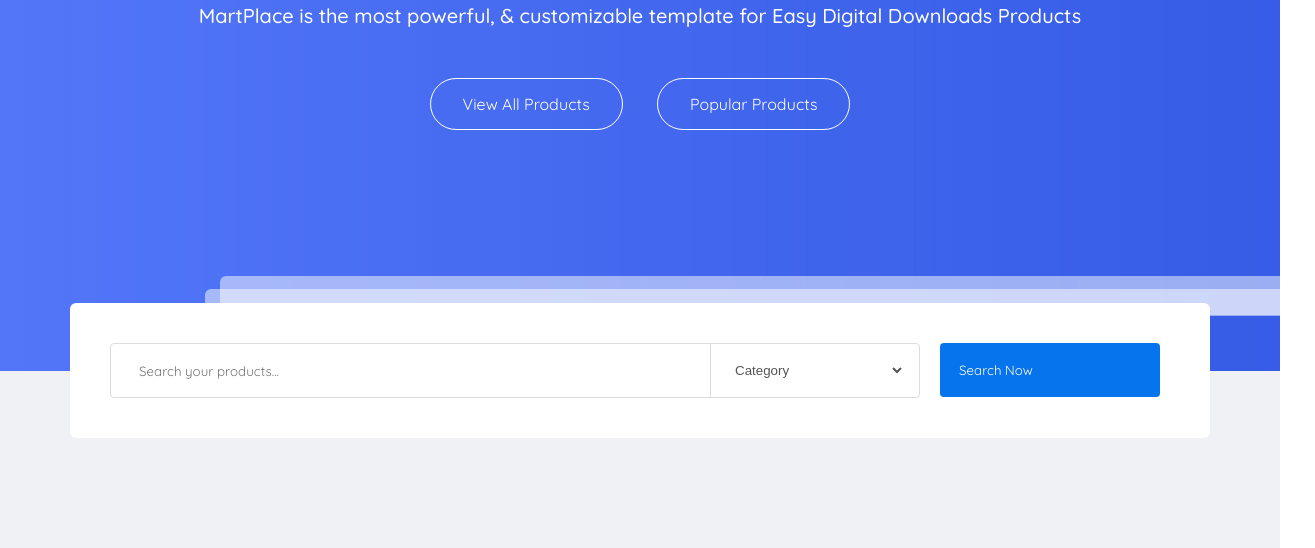
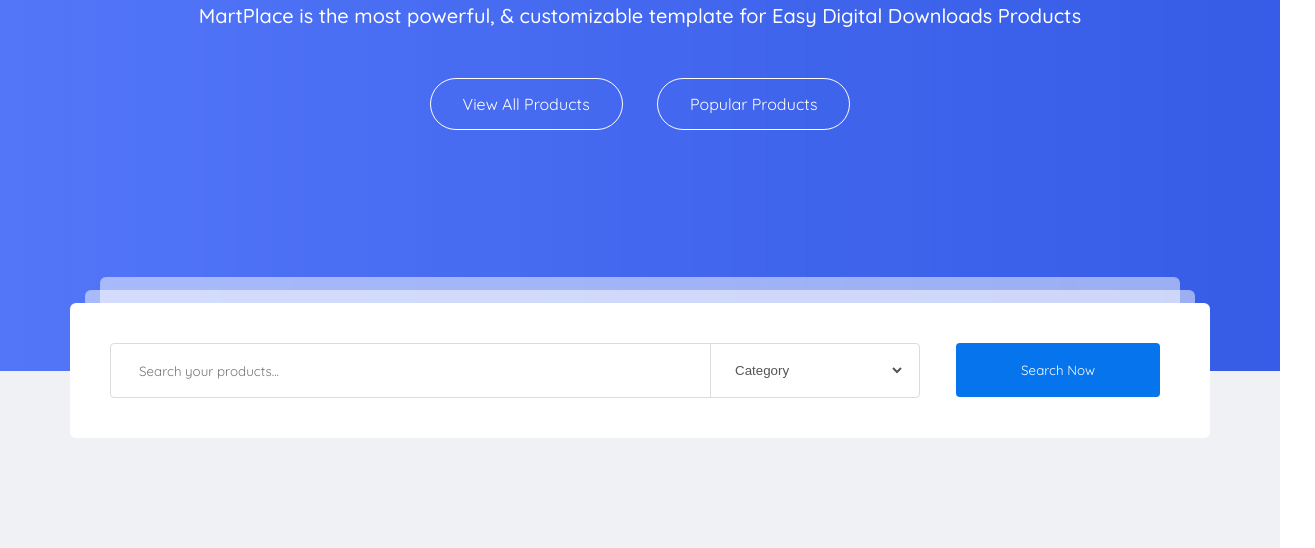
Before and after one commit to art555w/martplace_, a website: page app/index.html in a window 1280 px wide. Shown: the part 534-1082 px from the top of the page, 1315 px wide, since content can reach past the window. Drawn offline with Linux system fonts and the light colour scheme.

Commit message:
correсted search

```diff
--- a/app/index.html
+++ b/app/index.html
@@ -91,11 +91,16 @@
 				<a class="content__buttons-link button" href="#">Popular Products</a>
 			</div>
 
-			<div class="content__search">
+		</div>
+	</section>
+
+	<section class="search">
+		<div class="container">
+			<div class="search__form">
 				<form>
-					<div class="content__search-form">
+					<div class="search__form-box">
 						<input type="text" placeholder="Search your products..." required>
-						<select class="content__search-select" name="Categories">
+						<select class="search__form-select" name="Categories">
 							<option>All Categories</option>
 							<option value="t1">Category</option>
 							<option value="t2">Category</option>
@@ -104,14 +109,12 @@
 						</select>
 						<button type="submit">Search Now</button>
 					</div>
-
 				</form>
+				<ul class="behind">
+					<li class="behind__shadow"></li>
+					<li class="behind__shadow"></li>
+				</ul>
 			</div>
-			<ul class="behind">
-				<li class="behind__shadow"></li>
-				<li class="behind__shadow"></li>
-			</ul>
-
 		</div>
 	</section>
 
--- a/app/scss/style.scss
+++ b/app/scss/style.scss
@@ -193,6 +193,21 @@
   }
 
   &__search {
+    //  padding: 40px;
+  }
+  &__search-form {
+  }
+  &__search-select {
+  }
+}
+
+// start search...........................
+
+.search {
+  text-align: center;
+  position: relative;
+  &__form {
+    z-index: 5;
     position: absolute;
     bottom: -67px;
     min-height: 130px;
@@ -200,22 +215,12 @@
     width: 100%;
     background-color: #fff;
     border-radius: 6px;
-    //  padding: 40px;
-    button {
-      max-width: 220px;
-      width: 100%;
-      padding: 19px;
-      background-color: $blue;
-      color: #fff;
-      border-radius: 4px;
-      position: absolute;
-      right: 0;
-      margin-right: 50px;
-    }
   }
-  &__search-form {
+
+  &__form-box {
     text-align-last: left;
     margin: 40px;
+    //  position: absolute;
     input {
       max-width: 810px;
       width: 100%;
@@ -229,8 +234,20 @@
         color: #676767;
       }
     }
+    button {
+      max-width: 220px;
+      padding: 19px 65px;
+      background-color: $blue;
+      color: #fff;
+      border-radius: 4px;
+      position: absolute;
+      right: 0;
+      margin-right: 50px;
+      text-align: center;
+    }
   }
-  &__search-select {
+
+  &__form-select {
     max-width: 195px;
     width: 100%;
     border-left: 1px solid #dcdcdc;
@@ -247,39 +264,38 @@
     }
   }
 }
+
 .behind {
-  //   position: relative;
-  width: 100%;
+  display: flex;
+  justify-content: center;
+  &__shadow {
+    height: 50px;
+    max-width: 1110px;
+    width: 100%;
+    position: absolute;
+    top: -13px;
+    background-color: rgb(255, 255, 255, 0.5);
+    border-radius: 6px;
+    padding: 0px 15px;
+  }
   li + li {
     max-width: 1080px;
-    bottom: 55px;
-    left: 220px;
-    min-height: 40px;
-  }
-  &__shadow {
-    max-width: 1110px;
-    width: 100%;
-    min-height: 26px;
-    background-color: rgb(255, 255, 255);
-    opacity: 0.502;
-    border-radius: 6px;
-    position: absolute;
-    bottom: 56px;
-    left: 205px;
+    top: -26px;
+    padding: 0px 30px;
   }
 }
 
-// .Rectangle_238_copy_2 {
-//   border-radius: 6px;
-//   background-color: rgb(255, 255, 255);
-//   opacity: 0.502;
-//   position: absolute;
-//   left: 420px;
-//   top: 810px;
-//   width: 1080px;
-//   height: 135px;
-//   z-index: 729;
-// }
+.Rectangle_238_copy_2 {
+  opacity: 0.502;
+  position: absolute;
+  left: 420px;
+  top: 810px;
+  width: 1080px;
+  height: 135px;
+  z-index: 729;
+}
+
+// end search...........................
 
 // end content...........................
 
```
Also changed, not shown: app/css/style.min.css.
